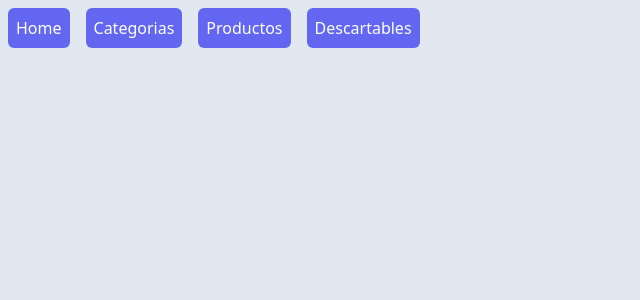
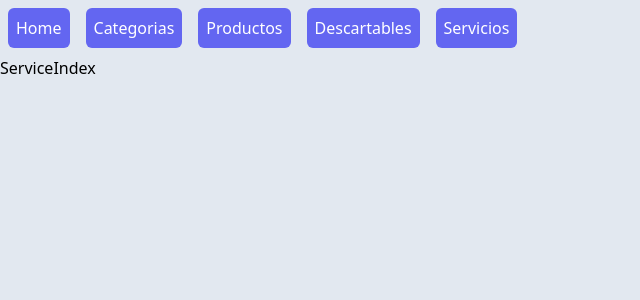
Before and after one commit to RumRage/Todolimpio-Front-End, a React (Create React App) app: page /services in a window 1280 px wide. Shown: the top 300 px of the page, without its empty margins (0-640 px from the left). Built offline with nearby package versions, Linux system fonts and the light colour scheme.

Commit message:
Creación de rutas

```diff
--- a/src/App.js
+++ b/src/App.js
@@ -2,6 +2,7 @@ import { Routes, Route, Link } from 'react-router-dom';
 import { CategoryProvider } from './Context/CategoryContext';
 import { ProductProvider } from './Context/ProductContext';
 import { DisposableProvider } from './Context/DisposableContext';
+import { ServiceProvider } from './Context/ServiceContext';
 
 import { Home } from './components/Home';
 
@@ -16,6 +17,11 @@ import { ProductEdit } from './components/products/ProductEdit';
 import { DisposableIndex } from './components/disposables/DisposableIndex';
 import { DisposableCreate } from './components/disposables/DisposableCreate';
 import { DisposableEdit } from './components/disposables/DisposableEdit';
+
+import { ServiceIndex } from './components/services/ServiceIndex';
+import { ServiceCreate } from './components/services/ServiceCreate';
+import { ServiceEdit } from './components/services/ServiceEdit';
+
 
 function App() {
   return (
@@ -35,6 +41,9 @@ function App() {
             <li className='m-2 p-2 bg-indigo-500 hover:bg-indigo-700 text-white rounded-md'>
               <Link to="/disposables">Descartables</Link>
             </li>
+            <li className='m-2 p-2 bg-indigo-500 hover:bg-indigo-700 text-white rounded-md'>
+              <Link to="/services">Servicios</Link>
+            </li>
           </ul>
         </nav>
         <Routes>
@@ -47,6 +56,9 @@ function App() {
           <Route path="/disposables" element={<DisposableProvider><DisposableIndex /></DisposableProvider>} />
           <Route path="/disposables/create" element={<DisposableProvider><DisposableCreate /></DisposableProvider>} />
           <Route path="/disposables/:id/edit" element={<DisposableProvider><DisposableEdit /></DisposableProvider>} />
+          <Route path="/services" element={<ServiceProvider><ServiceIndex /></ServiceProvider>} />
+          <Route path="/services/create" element={<ServiceProvider><ServiceCreate /></ServiceProvider>} />
+          <Route path="/services/:id/edit" element={<ServiceProvider><ServiceEdit /></ServiceProvider>} />
         </Routes>
         </div>
       </div>
--- a/src/Context/ServiceContext.jsx
+++ b/src/Context/ServiceContext.jsx
@@ -0,0 +1,16 @@
+import { createContext } from "react";
+
+
+const ServiceContext = createContext();
+
+export const ServiceProvider = ({ children }) => {
+
+
+
+
+    return (
+        <ServiceContext.Provider value={{ }}>{children}</ServiceContext.Provider>
+    )
+}
+
+export default ServiceContext;
```
